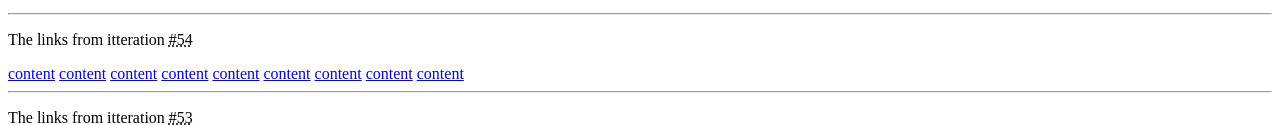
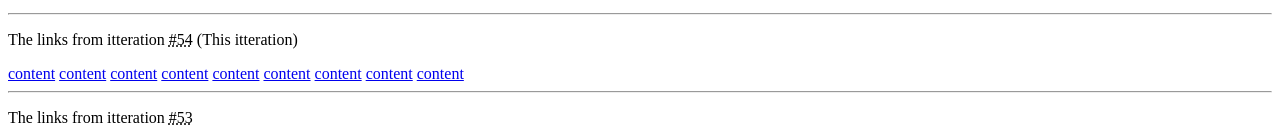
Before and after one commit to BuilderBoyHarry/random-links, a plain HTML site: page index.html in a window 1280 px wide. Shown: the part 219-344 px from the top of the page. Drawn offline with Linux system fonts and the light colour scheme.

Commit message:
Update index.html

```diff
--- a/index.html
+++ b/index.html
@@ -17,7 +17,7 @@
     </content>
 
     <hr/>
-    <p>The links from itteration <abbr title="11 June 2022">#54</abbr></p>
+    <p>The links from itteration <abbr title="11 June 2022">#54</abbr> (This itteration)</p>
     <a href="https://filmora.wondershare.com/video-editing/blender-render-transparent-background.html">content</a>
     <a href="https://duckduckgo.com/?t=ffab&q=blender+export+transparent+background&ia=web">content</a>
     <a href="https://duckduckgo.com/?t=ffab&q=blender+export+transparent+background&ia=web">content</a>
```
